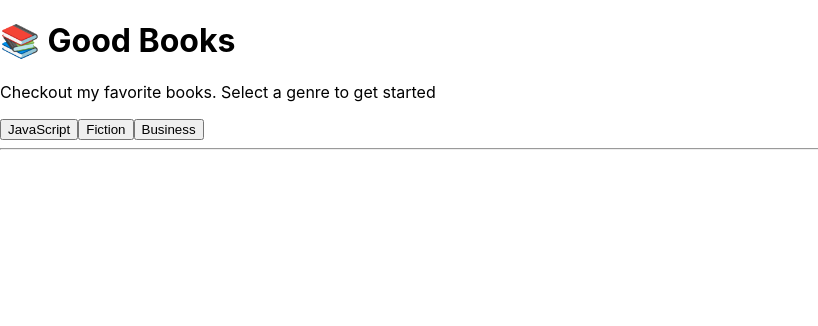
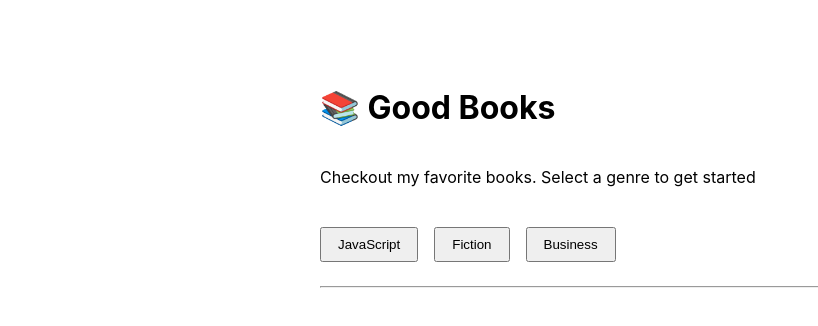
Before and after one commit to rimasrom/good-books, a React (Create React App) app in the folder my-booklist/: page / in a window 1280 px wide. Shown: the top 326 px of the page, without its empty margins (0-818 px from the left). Built offline with nearby package versions, Linux system fonts and the light colour scheme.

Commit message:
styling done

```diff
--- a/my-booklist/src/App.css
+++ b/my-booklist/src/App.css
@@ -0,0 +1,19 @@
+.container-main{
+   width: 50vw;
+   margin: auto;
+   padding: 3rem;
+}
+
+h1,p{
+    margin: 2.5rem 0rem;
+}
+
+.btn{
+    margin-right: 1rem;
+    padding: 0.5rem 1rem;
+    cursor: pointer;
+}
+
+hr{
+    margin-top: 1.5rem;
+}
--- a/my-booklist/src/App.js
+++ b/my-booklist/src/App.js
@@ -1,14 +1,15 @@
 import React from 'react'
+import './App.css'
 
 const App = () => {
   return (
-    <div>
+    <div className='container-main'>
       <h1>📚 Good Books</h1>
       <p>Checkout my favorite books. Select a genre to get started</p>
       <div className="button">
-        <button>JavaScript</button>
-        <button>Fiction</button>
-        <button>Business</button>
+        <button className='btn'>JavaScript</button>
+        <button className='btn'>Fiction</button>
+        <button className='btn'>Business</button>
       </div>
       <hr />
     </div>
```
